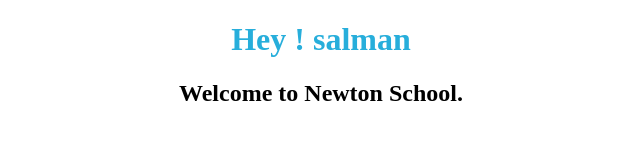
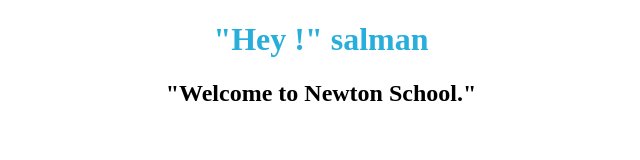
Before and after one commit to salmank305/Greetings-with-Props---Building-a-First-Custom-Functional-Component-Splitting-a---rb8nagtwtq0q, a React app: page / in a window 1280 px wide. Shown: the top 160 px of the page, without its empty margins (319-959 px from the left). Built offline with nearby package versions, Linux system fonts and the light colour scheme.

Commit message:
Update Welcome.js

```diff
--- a/src/components/Welcome.js
+++ b/src/components/Welcome.js
@@ -1,8 +1,8 @@
  const Welcome=(prop)=>{
     return(
         <div>
-            <h1> Hey ! {prop.name}</h1>
-<h2>Welcome to Newton School.</h2>
+            <h1>"Hey !" {prop.name}</h1>
+<h2>"Welcome to Newton School."</h2>
         </div>
     )
 }
```
